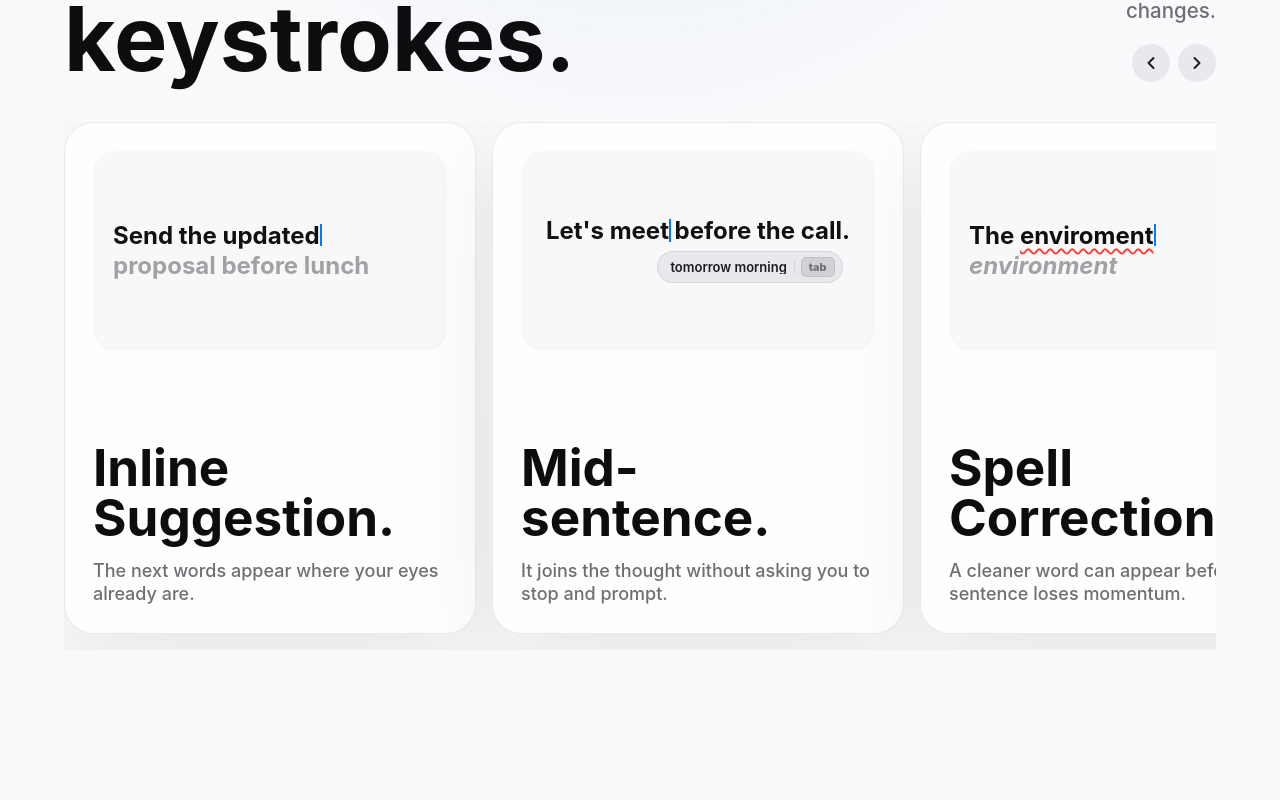
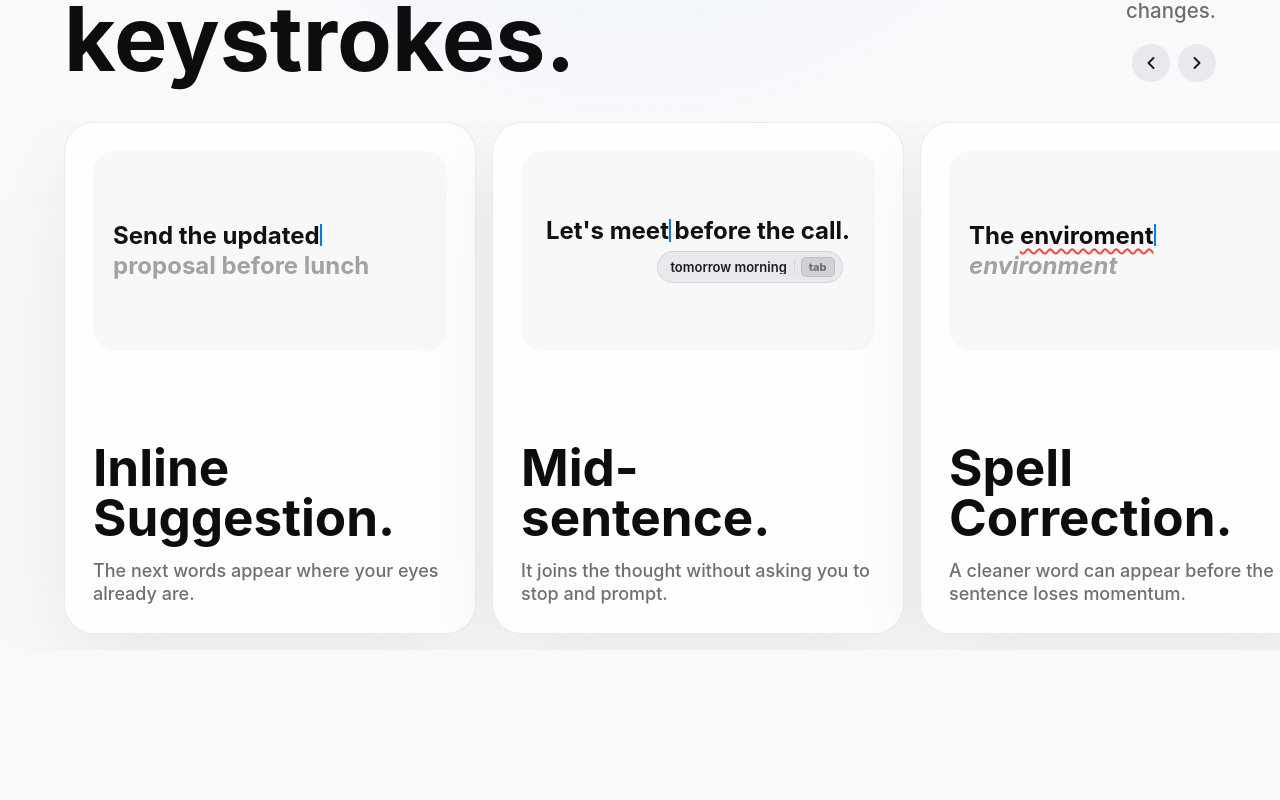
Before and after one commit to TC-X/superbinary_website, a React (Vite) app: page / in a window 1280 px wide. Shown: the part 1100-1900 px from the top of the page. Built offline with nearby package versions, Linux system fonts and the light colour scheme.

Commit message:
style: bleed highlights carousel

```diff
--- a/src/routes/LandingPage.tsx
+++ b/src/routes/LandingPage.tsx
@@ -72,6 +72,7 @@ const writingSurfaceClass =
 const sectionHeadClass = 'mx-auto mb-8.5 w-[min(61.25rem,100%)] text-center'
 const sectionHeadCopyClass =
   'mx-auto mt-5 max-w-170 text-[clamp(1.125rem,2vw,1.5rem)] leading-[1.3] font-[520] text-muted'
+const wideRailInsetClass = 'px-[max(clamp(1.25rem,5vw,4.375rem),calc((100vw_-_73.75rem)/2))]'
 const localNavClass =
   'hidden items-center gap-7 text-[0.8125rem] font-[520] text-muted md:flex [&_a]:no-underline [&_a:hover]:text-ink'
 
@@ -204,11 +205,11 @@ function Highlights() {
 
   return (
     <section
-      className="overflow-hidden px-[clamp(1.25rem,5vw,4.375rem)] pt-22.5 pb-30 [scroll-margin-top:4.5rem]"
+      className="overflow-hidden pt-22.5 pb-30 [scroll-margin-top:4.5rem]"
       id="highlights"
       aria-labelledby="highlights-title"
     >
-      <div className="mx-auto mb-10 grid w-[min(73.75rem,100%)] grid-cols-[1fr_auto] items-end gap-6 max-[56.25rem]:grid-cols-1">
+      <div className={cx(wideRailInsetClass, 'mb-10 grid grid-cols-[1fr_auto] items-end gap-6 max-[56.25rem]:grid-cols-1')}>
         <div>
           <p className={eyebrowClass}>Get the highlights.</p>
           <h2
@@ -242,9 +243,11 @@ function Highlights() {
           </div>
         </div>
       </div>
-      <div className="mx-auto w-[min(73.75rem,100%)]">
       <div
-          className="flex snap-x snap-mandatory gap-4 overflow-x-auto pb-4 [scrollbar-width:none] [&::-webkit-scrollbar]:hidden"
+        className={cx(
+          wideRailInsetClass,
+          'flex snap-x snap-mandatory gap-4 overflow-x-auto pb-4 scroll-px-[max(clamp(1.25rem,5vw,4.375rem),calc((100vw_-_73.75rem)/2))] [scrollbar-width:none] [&::-webkit-scrollbar]:hidden',
+        )}
         ref={sliderRef}
       >
         {cards.map((card) => (
@@ -267,7 +270,6 @@ function Highlights() {
             </div>
           </article>
         ))}
-        </div>
       </div>
     </section>
   )
```
Lines whose indentation alone changed are shown as unchanged.
